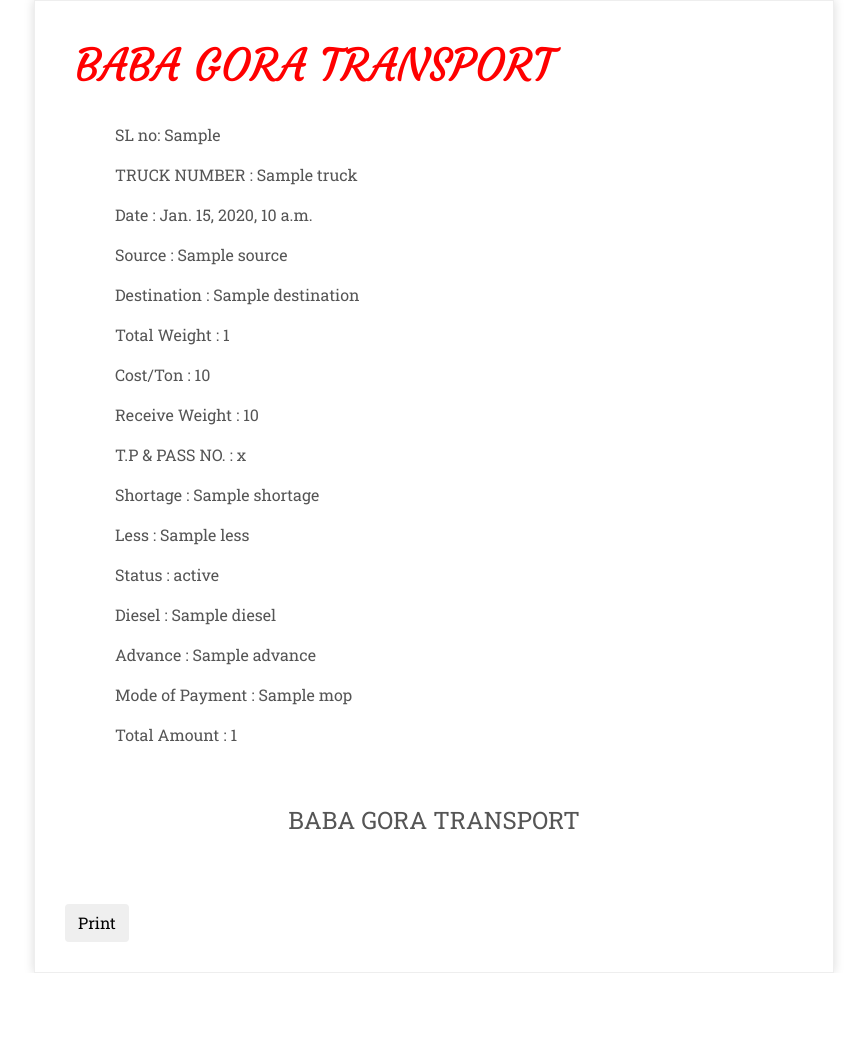
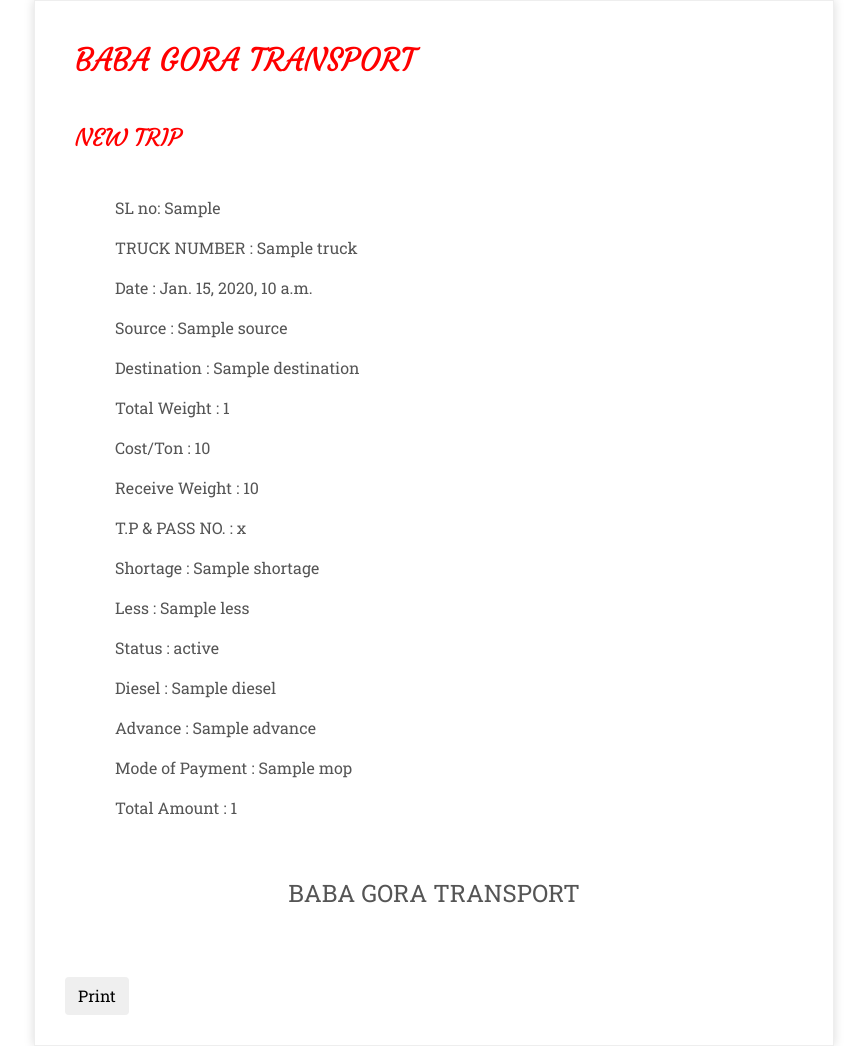
Before and after one commit to tahseen09/transport, a Django app: template templates/print.html in a window 1280 px wide. Shown: the whole page, without its empty margins (206-1073 px from the left). Before the commit the page ends 973 px from the top, so only its background shows below. Run offline with Django 3.2, Linux system fonts and the light colour scheme; the template is opened without the code that fills it: most values are stand-ins (such as "Sample title", 1, 10 or a date in 2020); some libraries are stand-ins or nearby versions.

Commit message:
Changes in Print.html

```diff
--- a/templates/print.html
+++ b/templates/print.html
@@ -112,7 +112,9 @@
                     <table>
                         <tr>
                             <td class="title">
-                               <a href={% url 'dashboard' %} <h2 style="font-family: 'Courgette', cursive; color: red; font-style: bold;" >BABA GORA TRANSPORT</h2> </a>
+                               <a href={% url 'dashboard' %} ><h2 style="font-family: 'Courgette', cursive; color: red; font-style: bold;" >BABA GORA TRANSPORT</h2> </a>
+                               <h4>&nbsp;</h4>
+                               <a href={% url 'new' %}> <h4 style="font-family: 'Courgette', cursive; color: red; font-style: bold;" class="d-print-none">NEW TRIP</h4> </a>
                             </td>
 
 
```
